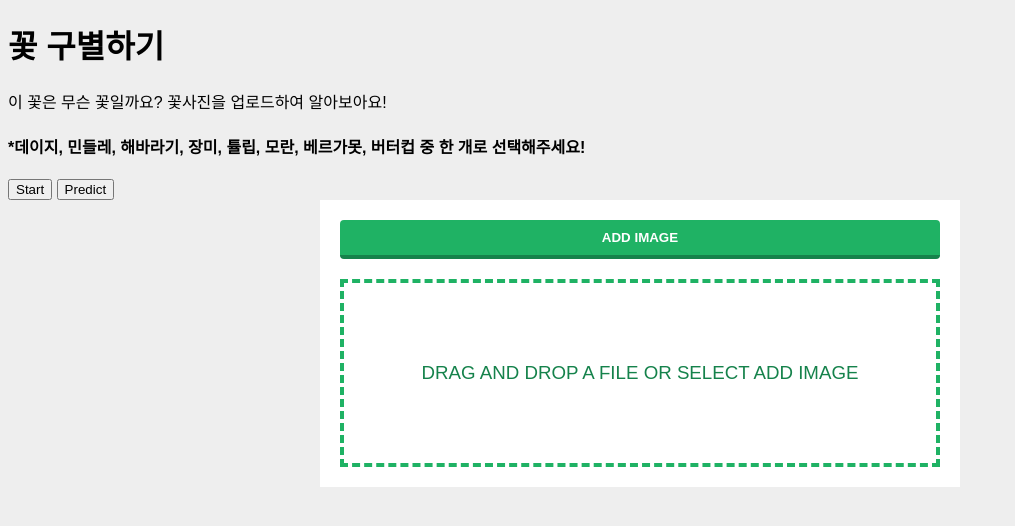
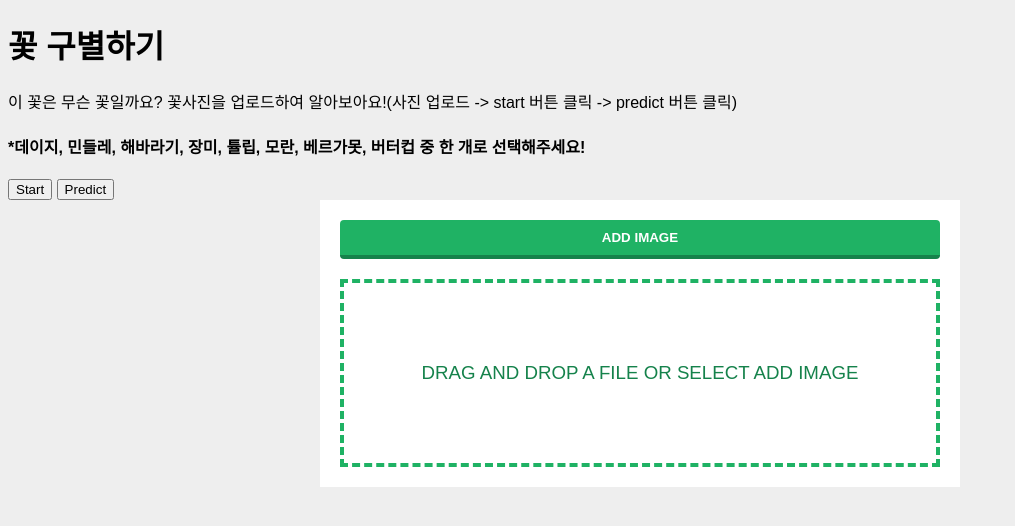
Before and after one commit to Kim-yeonjin09/-, a plain HTML site: page index.html in a window 1280 px wide. Shown: the whole page, without its empty margins (0-1015 px from the left). Drawn offline with nearby package versions, Linux system fonts and the light colour scheme.

Commit message:
최종최종최종본_html

```diff
--- a/index.html
+++ b/index.html
@@ -11,8 +11,9 @@
 
 <body>
     <h1>꽃 구별하기</h1>
-    <p>이 꽃은 무슨 꽃일까요? 꽃사진을 업로드하여 알아보아요!</p>
+    <p>이 꽃은 무슨 꽃일까요? 꽃사진을 업로드하여 알아보아요!(사진 업로드 -> start 버튼 클릭 -> predict 버튼 클릭)</p>
     <h4>*데이지, 민들레, 해바라기, 장미, 튤립, 모란, 베르가못, 버터컵 중 한 개로 선택해주세요!</h4>
+
     <button type="button" onclick="init()">Start</button>
     <button type="button" onclick="predict()">Predict</button>
     <script class="jsbin" src="https://ajax.googleapis.com/ajax/libs/jquery/1/jquery.min.js"></script>
```
